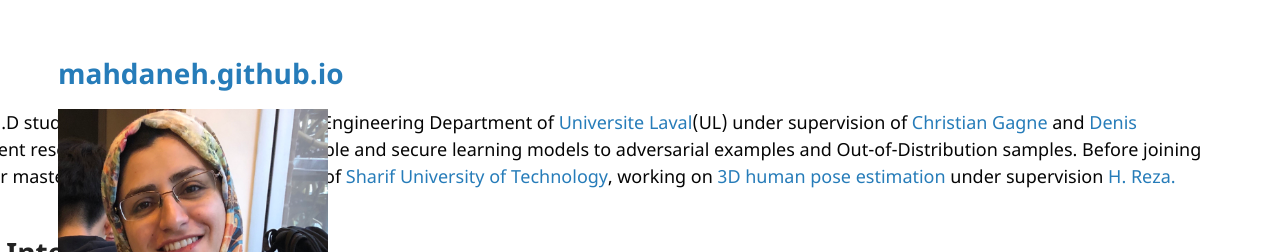
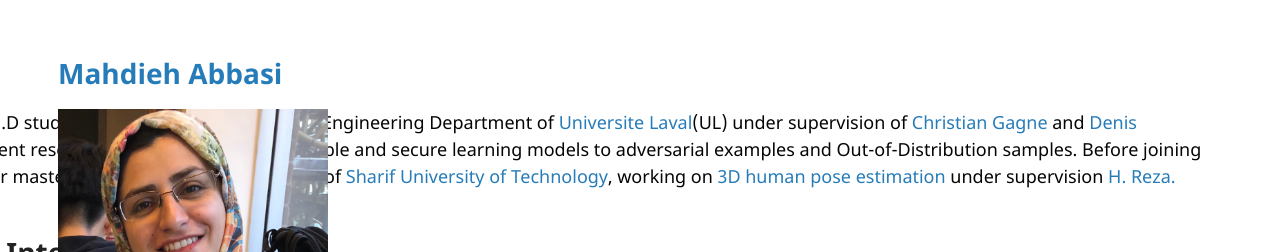
Before and after one commit to mahdaneh/mahdaneh.github.io, a Jekyll site: the page built from index.md, in a window 1280 px wide. Shown: the top 252 px of the page. Built offline with Jekyll 4.4.1, drawn with Linux system fonts in a browser that asks for light colours; the repository's description, which GitHub fills in, is left out; our own code applies the rules of GitHub Pages for plain Markdown files.

Commit message:
Update _config.yml

```diff
--- a/_config.yml
+++ b/_config.yml
@@ -1,3 +1,3 @@
-
+title: Mahdieh Abbasi
 logo: /images/IMG_0505.jpeg
 theme: jekyll-theme-minimal
```
